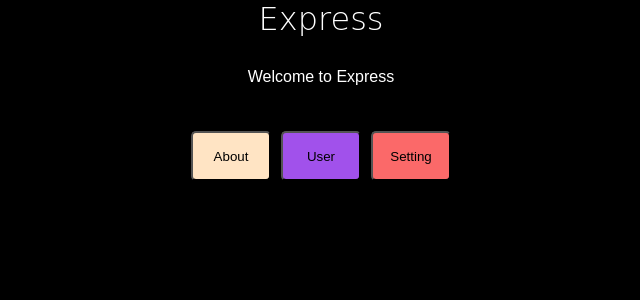
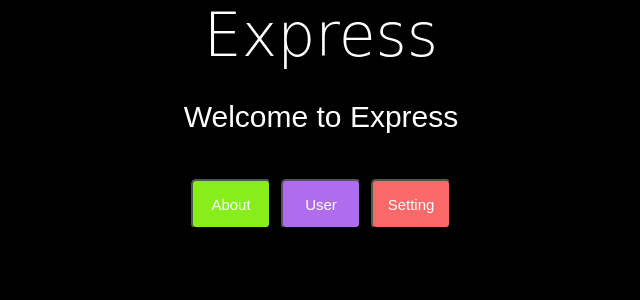
Before and after one commit to zh6ziq/mewcat-telegram-webapp, a Node server app: page /index in a window 1280 px wide. Shown: the top 300 px of the page, without its empty margins (319-959 px from the left). Run offline with Node 20, Linux system fonts and the light colour scheme; some libraries are stand-ins or nearby versions.

Commit message:
update index

```diff
--- a/public/stylesheets/style.css
+++ b/public/stylesheets/style.css
@@ -9,6 +9,7 @@ body{
     margin: 0;
     text-align: center;
     overflow-x: hidden;
+    font-size: 30px;
 }
 
 a{
@@ -72,28 +73,34 @@ img{
 }
 
 #about {
-    background-color: bisque;
+    background-color: rgb(135, 237, 27);
+    color: white;
     padding: 10px;
     margin: 5px;
     width: 80px;
     height: 50px;
     border-radius: 5px;
+    font-size: 15px;
 }
 
 #user {
-    background-color: rgb(161, 81, 235);
+    background-color: rgb(175, 109, 237);
+    color: white;
     padding: 10px;
     margin: 5px;
     width: 80px;
     height: 50px;
     border-radius: 5px;
+    font-size: 15px;
 }
 
 #setting {
     background-color: rgb(251, 105, 105);
+    color: white;
     padding: 10px;
     margin: 5px;
     width: 80px;
     height: 50px;
     border-radius: 5px;
+    font-size: 15px;
 }
--- a/views/index.ejs
+++ b/views/index.ejs
@@ -38,7 +38,7 @@
     <div>
       <script>
         function onClickBtn(id) {
-          console.log(document.getElementById(id).id, '----btn-id')
+          console.log(document.getElementById(id).id, '----btn-id');
         }
       </script>
     </div>
```
